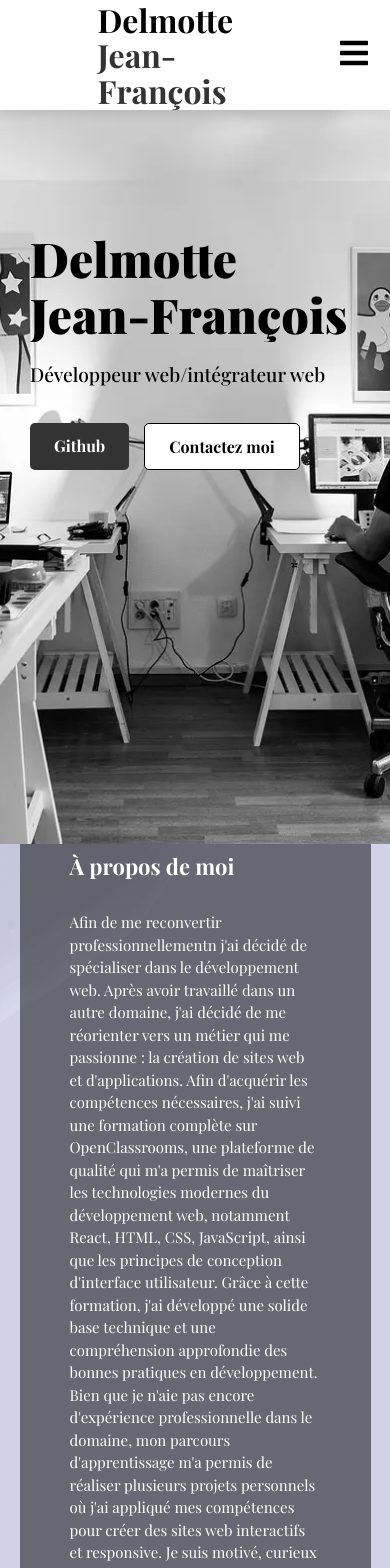
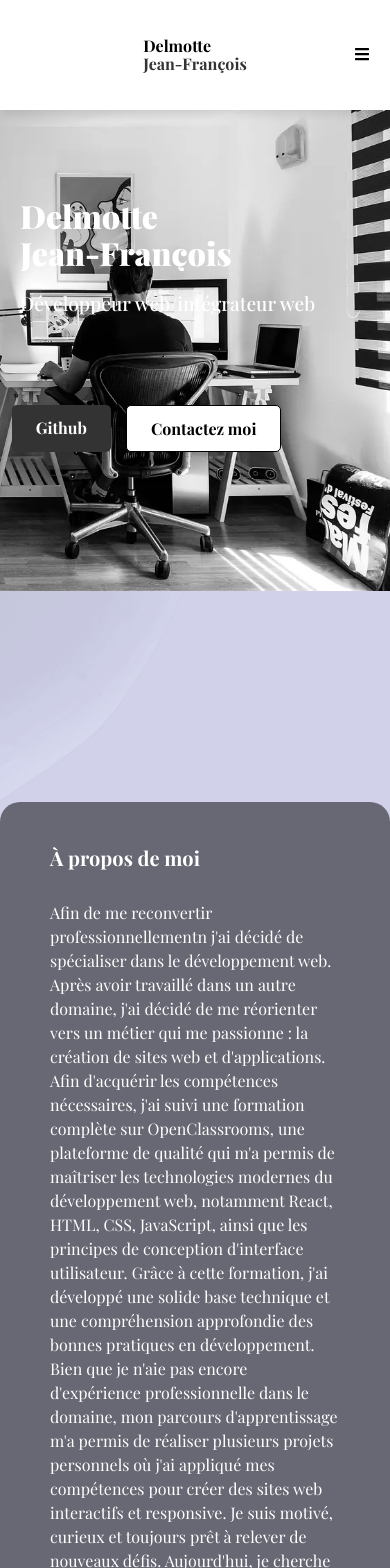
Before and after one commit to jeff397/portfolio, a React (Vite) app in the folder portfolio/: page / in a window 390 px wide. Shown: the top 1568 px of the page. Built offline with nearby package versions, Linux system fonts and the light colour scheme; a web font is replaced by a local one.

Commit message:
mise en place des médias quieries

```diff
--- a/portfolio/src/components/About/about.css
+++ b/portfolio/src/components/About/about.css
@@ -1,7 +1,8 @@
 #about {
   width: 100%;
-  height: 100vh;
-  padding-top: 130px;
+  min-height: 100vh;
+  padding-bottom: 20vh;
+  padding-top: 25vh;
   display: flex;
   justify-content: center;
   align-items: center;
@@ -14,8 +15,10 @@
 }
 
 .about-content {
-  padding: 50px;
-  width: 90%;
+  padding: 5vh 50px;
+  margin: auto;
+  max-width: 80%;
+
   background: rgba(0, 0, 0, 0.5);
   border-radius: 20px;
   opacity: 0;
@@ -43,6 +46,19 @@
     font-size: 22px;
   }
   .about-content p {
-    font-size: 15px;
+    font-size: 18px;
   }
 }
+
+@media screen and (max-width: 768px) {
+  .about-content {
+    max-width: 100%;
+  }
+
+  .about-content h3 {
+    font-size: 20px;
+  }
+  .about-content p {
+    font-size: 16px;
+  }
+}
--- a/portfolio/src/components/Contact/contact.css
+++ b/portfolio/src/components/Contact/contact.css
@@ -35,8 +35,10 @@
   padding: 10px;
 }
 
-/* Responsive */
 @media (max-width: 768px) {
+  .contact-section {
+    padding: 0;
+  }
   .contact-container {
     grid-template-columns: 1fr;
     text-align: center;
@@ -50,4 +52,14 @@
   .contact-form-container {
     justify-content: center;
   }
+
+  .contact-section h2 {
+    font-size: 1.25rem;
+    margin: 0;
+    padding: 50px;
+  }
+
+  .contact-text {
+    font-size: 1rem;
+  }
 }
--- a/portfolio/src/components/Header/header.css
+++ b/portfolio/src/components/Header/header.css
@@ -82,10 +82,16 @@ html {
     transform: translateX(-50%);
   }
 
+  .logo-first-name,
+  .logo-last-name {
+    font-size: 1.5rem;
+  }
+
   .menu-toggle {
     display: block;
     position: absolute;
     right: 20px;
+    font-size: 1.5rem;
   }
 
   .nav-links {
@@ -111,3 +117,22 @@ html {
     padding: 12px;
   }
 }
+
+@media screen and (max-width: 768px) {
+  .logo-first-name,
+  .logo-last-name {
+    font-size: 1rem;
+  }
+
+  .menu-toggle {
+    font-size: 1rem;
+  }
+
+  .nav-links {
+    width: 135px;
+  }
+
+  .nav-button {
+    font-size: 0.8rem;
+  }
+}
--- a/portfolio/src/components/Hero/Hero.jsx
+++ b/portfolio/src/components/Hero/Hero.jsx
@@ -4,6 +4,7 @@ import "./../../Styles/keyframes.css";
 function Hero() {
   return (
     <section id="hero">
+      <div className="hero-background">
         <div className="hero-content">
           <h1 className="hero-title">
             Delmotte
@@ -25,6 +26,7 @@ function Hero() {
             <button className="contact-button">Contactez moi</button>
           </a>
         </div>
+      </div>
     </section>
   );
 }
--- a/portfolio/src/components/Hero/hero.css
+++ b/portfolio/src/components/Hero/hero.css
@@ -3,13 +3,28 @@
   height: 100vh;
   background-image: url("../../../public/images/office-932926_1280.webp");
   background-size: cover;
-  background-position: center;
   background-repeat: no-repeat;
-  background-attachment: fixed;
+
+  position: relative;
+}
+
+.hero-background {
+  width: 100%;
+  height: 100%;
+  position: absolute;
+  top: 0;
+  left: 0;
 }
 
 .hero-content {
-  padding: 230px 0 0 30px;
+  position: absolute;
+  top: 30%;
+  left: 0%;
+
+  color: white;
+  text-align: left;
+  padding: 20px;
+  width: max-content;
 }
 
 .hero-title,
@@ -38,14 +53,17 @@
 }
 
 .hero-buttons {
+  position: absolute;
+  bottom: 245px;
+  left: 2%;
+  transform: translateX(-50%);
   display: flex;
-  padding-left: 30px;
   gap: 15px;
   opacity: 0;
   transform: translateY(20px);
   transition: opacity 0.5s ease-out, transform 0.5s ease-out;
   animation: fadeIn 0.5s ease-out forwards;
-  animation-delay: 4s;
+  animation-delay: 6s;
 }
 
 .github-button,
@@ -83,8 +101,8 @@
 
 @media screen and (max-width: 1200px) {
   #hero {
-    background-size: cover; /* S'assure que l'image couvre toute la largeur */
-    background-position: center center;
+    background-size: cover;
+    background-position: right;
   }
 
   .hero-title {
@@ -98,7 +116,26 @@
   }
 }
 
-.github-button,
-.contact-button {
-  font-size: 1rem;
+@media (max-width: 768px) {
+  #hero {
+    height: 70vh;
+  }
+
+  .hero-title {
+    font-size: 2rem;
+    line-height: 37px;
+  }
+
+  .hero-subtitle {
+    font-size: 1.2rem;
+  }
+  .github-button,
+  .contact-button {
+    font-size: 1rem;
+  }
+
+  .hero-buttons {
+    bottom: 139px;
+    left: 3%;
+  }
 }
--- a/portfolio/src/components/Modal/modal.css
+++ b/portfolio/src/components/Modal/modal.css
@@ -67,3 +67,29 @@
   width: 50px;
   height: 100%;
 }
+
+@media screen and (max-width: 768px) {
+  .modal-content {
+    width: 100%;
+  }
+
+  .modal h2 {
+    font-size: 22px;
+  }
+
+  .modal-content p {
+    font-size: 16px;
+  }
+
+  .button {
+    font-size: 14px;
+  }
+
+  .tech-icon {
+    width: 40px;
+  }
+
+  .close {
+    font-size: 25px;
+  }
+}
--- a/portfolio/src/components/Projects/projects.css
+++ b/portfolio/src/components/Projects/projects.css
@@ -23,7 +23,8 @@
   border-radius: 8px;
   box-shadow: 0px 4px 8px rgba(0, 0, 0, 0.1);
   overflow: hidden;
-  width: 600px;
+  width: clamp(250px, 45%, 600px);
+  max-width: 100%;
   transition: transform 0.3s ease-in-out, box-shadow 0.3s ease-in-out;
   text-align: center;
   opacity: 0;
@@ -38,7 +39,7 @@
 
 .project-image-container {
   width: 100%;
-  height: 250px;
+  aspect-ratio: 16/9;
   display: flex;
   align-items: center;
   justify-content: center;
@@ -48,13 +49,13 @@
 
 .project-image {
   width: 100%;
-  height: 250px;
-  object-fit: contain;
+  height: 100%;
+
   transition: transform 0.3s ease-out;
 }
 
 .project-card:hover .project-image {
-  transform: scale(1.1);
+  transform: scale(1.05);
 }
 
 .project-title {
@@ -73,8 +74,26 @@
     opacity: 0;
     transform: translateY(30px);
   }
+
   100% {
     opacity: 1;
     transform: translateY(0);
   }
 }
+
+@media screen and (max-width: 1024px) {
+  .project-card {
+    width: 90%;
+  }
+}
+
+@media screen and (max-width: 768px) {
+  .projects-container {
+    flex-direction: column;
+    align-items: center;
+  }
+
+  .project-card {
+    width: 95%;
+  }
+}
```
Lines whose indentation alone changed are shown as unchanged.
